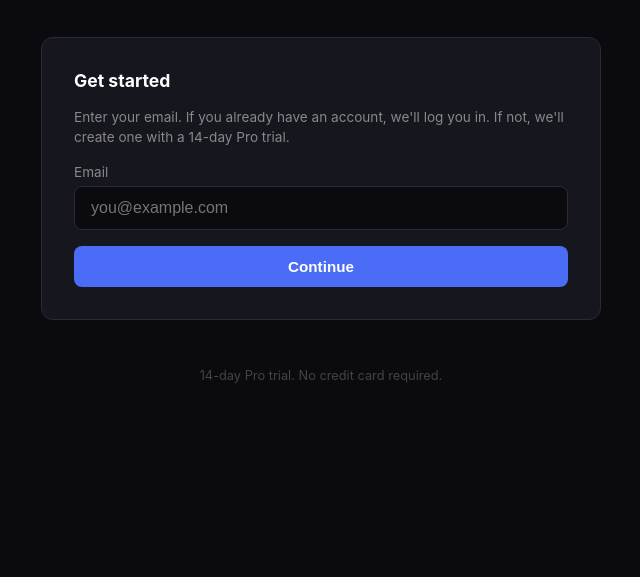
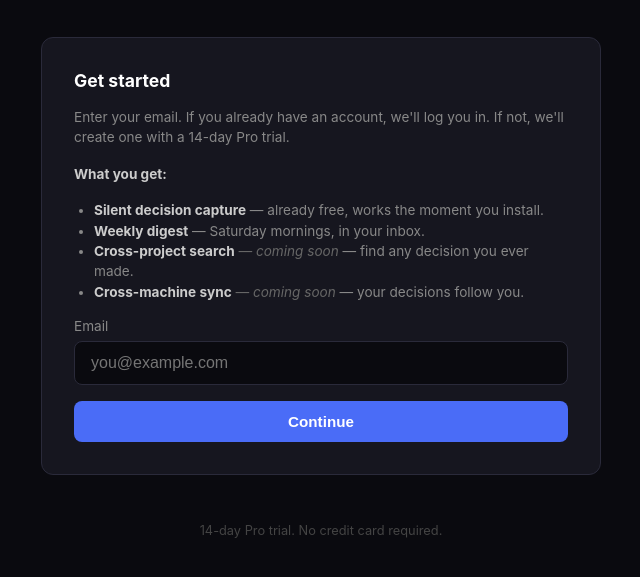
Before and after one commit to eigenone/jeeves, a plain HTML site: page site/index.html in a window 1280 px wide. Shown: the part 145-722 px from the top of the page, without its empty margins (319-959 px from the left). Drawn offline with Linux system fonts and the light colour scheme.

Commit message:
site: lead with solo benefits in Get started card (digest live; search/sync coming soon)

```diff
--- a/site/index.html
+++ b/site/index.html
@@ -75,6 +75,13 @@
       <div class="card">
         <h2>Get started</h2>
         <p class="info">Enter your email. If you already have an account, we'll log you in. If not, we'll create one with a 14-day Pro trial.</p>
+        <p class="info" style="margin-top:0.5rem;"><strong style="color:#ccc;">What you get:</strong></p>
+        <ul class="info" style="margin:0 0 1rem 1.25rem; padding:0; list-style:disc;">
+          <li><strong style="color:#ccc;">Silent decision capture</strong> — already free, works the moment you install.</li>
+          <li><strong style="color:#ccc;">Weekly digest</strong> — Saturday mornings, in your inbox.</li>
+          <li><strong style="color:#ccc;">Cross-project search</strong> <em style="color:#666;">— coming soon</em> — find any decision you ever made.</li>
+          <li><strong style="color:#ccc;">Cross-machine sync</strong> <em style="color:#666;">— coming soon</em> — your decisions follow you.</li>
+        </ul>
         <label for="email">Email</label>
         <input type="email" id="email" placeholder="you@example.com" autocomplete="email">
         <button class="full" onclick="continueWithEmail()">Continue</button>
```
